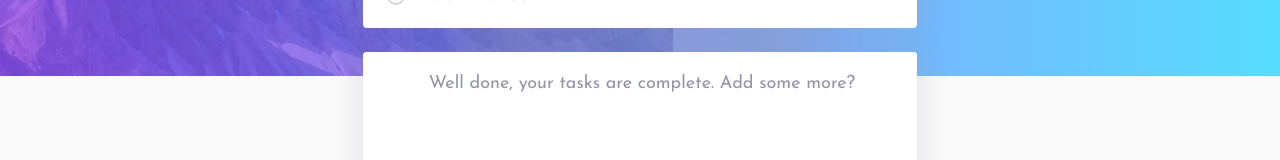
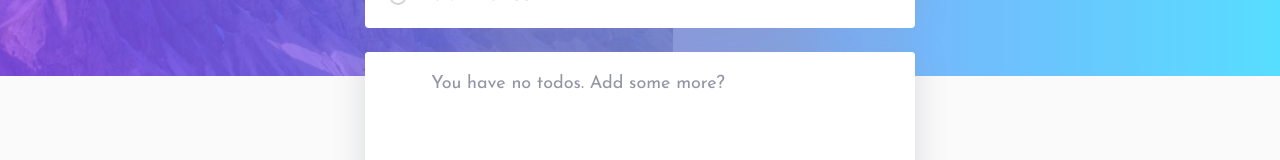
Before and after one commit to AlexKMarshall/todo, a Next.js app: page /todos in a window 1280 px wide. Shown: the part 188-348 px from the top of the page. Built offline with nearby package versions, Linux system fonts and the light colour scheme.

Commit message:
Vary empty list text by filter

```diff
--- a/features/todos/todo-list.tsx
+++ b/features/todos/todo-list.tsx
@@ -7,6 +7,12 @@ import styles from './todos.module.scss'
 type Props = {
   onDeleteTodo: (todo: Todo) => void
   filters?: TodoFilters
+}
+
+function getEmptyListText(filters: TodoFilters) {
+  if (filters.status === 'active') return 'You have no active todos'
+  if (filters.status === 'completed') return 'You have no completed todos'
+  return 'You have no todos. Add some more?'
 }
 
 export function TodoList({ onDeleteTodo, filters = {} }: Props) {
@@ -31,7 +37,7 @@ export function TodoList({ onDeleteTodo, filters = {} }: Props) {
         animate={{ opacity: 1 }}
         className={styles.emptyMessage}
       >
-        <p>Well done, your tasks are complete. Add some more?</p>
+        <p>{getEmptyListText(filters)}</p>
       </motion.div>
     )
 
```
Also changed, not shown: 1 other file (tests, documents, lock files or other folders).
